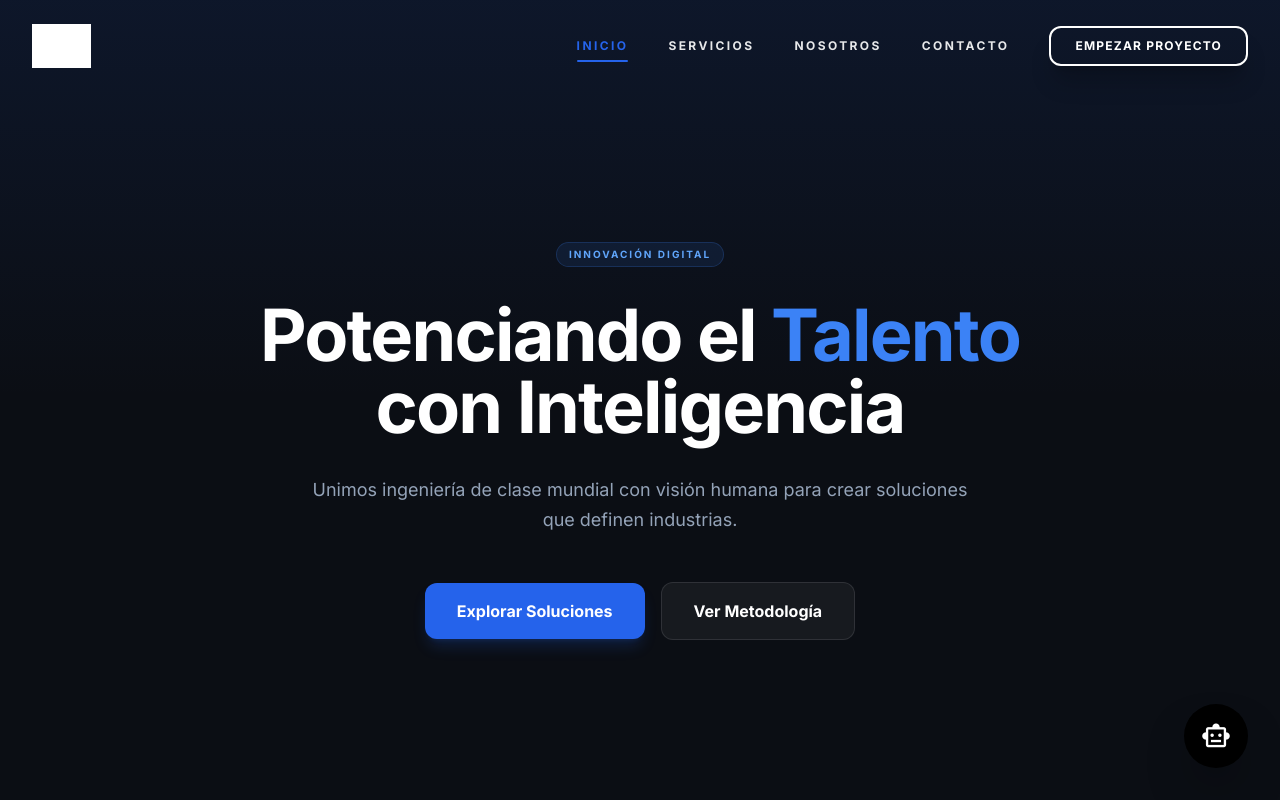
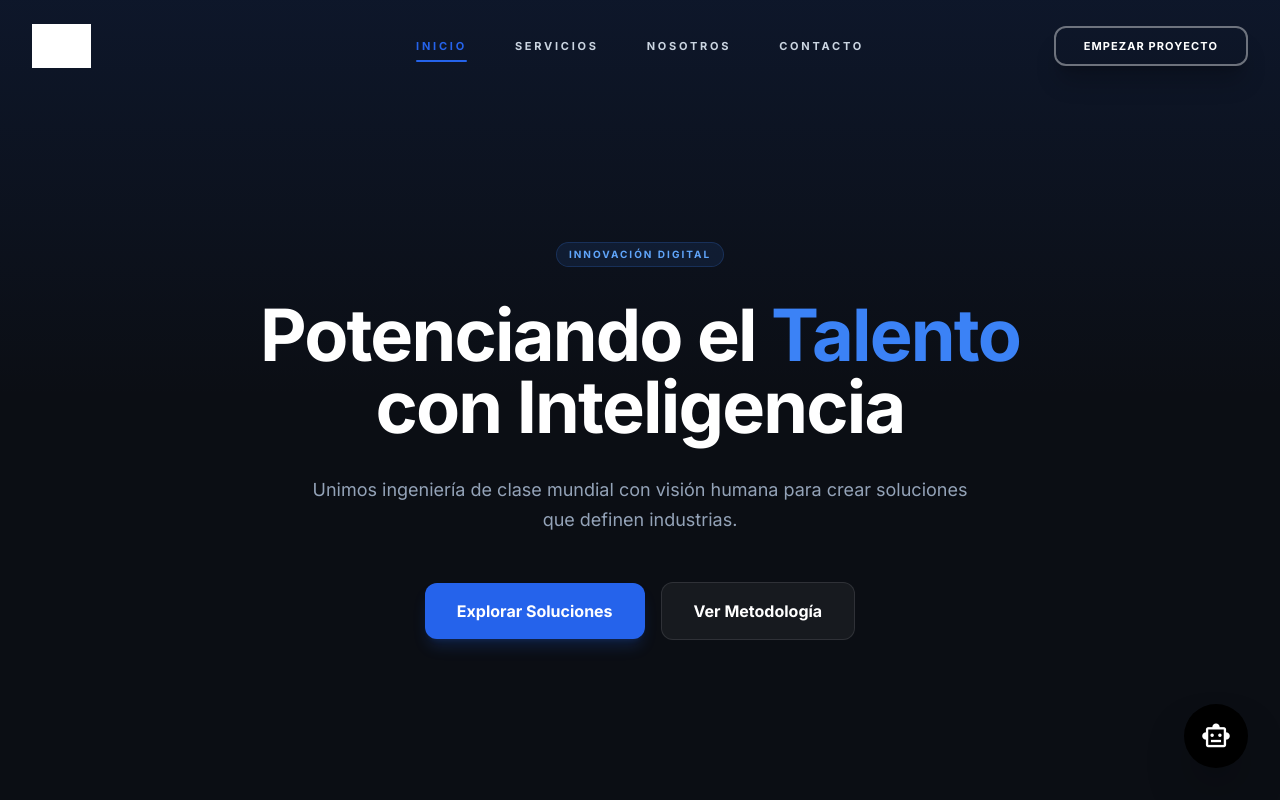
Before and after one commit to asinomas/paginaultima, a React (Vite) app in the folder Pagina_ultima/: page / in a window 1280 px wide. Shown: the top 800 px of the page. Built offline with nearby package versions, Linux system fonts and the light colour scheme; grey boxes are pictures that could not be loaded.

Commit message:
Update Navbar.tsx

```diff
--- a/Pagina_ultima/src/components/Navbar.tsx
+++ b/Pagina_ultima/src/components/Navbar.tsx
@@ -35,12 +35,13 @@ const Navbar: React.FC<NavbarProps> = ({ onNavigate, onContactClick, currentPage
     <nav className={`fixed w-full z-50 transition-all duration-300 ${
       isScrolled || currentPage !== 'home'
         ? 'bg-white shadow-md py-3'
-        : 'bg-transparent py-6 text-white'
+        : 'bg-transparent py-6'
     }`}>
       <div className="max-w-7xl mx-auto px-6 lg:px-8">
         <div className="flex justify-between items-center">
 
-          {/* Logo */}
+          {/* Logo - Izquierda */}
+          <div className="flex-1 flex justify-start">
             <button
               onClick={() => handleNavClick('home')}
               className="flex-shrink-0 flex items-center transition-transform hover:scale-105"
@@ -51,17 +52,20 @@ const Navbar: React.FC<NavbarProps> = ({ onNavigate, onContactClick, currentPage
                 src="https://www.blackti.cl/wp-content/uploads/2021/10/logo-black-ti.png"
               />
             </button>
+          </div>
 
-          {/* Menú Escritorio */}
-          <div className="hidden lg:flex items-center space-x-10">
+          {/* Menú Escritorio - Centrado y con Estilo Referencia */}
+          <div className="hidden lg:flex items-center justify-center space-x-12 flex-[2]">
             {navLinks.map((link) => (
               <button
                 key={link.id}
                 onClick={() => handleNavClick(link.id)}
-                className={`relative text-xs font-bold uppercase tracking-[0.2em] transition-all duration-300 ${
+                className={`relative text-[11px] font-bold uppercase tracking-[0.25em] transition-all duration-300 ${
                   currentPage === link.id
                     ? 'text-blue-600'
-                    : isScrolled || currentPage !== 'home' ? 'text-slate-700 hover:text-blue-600' : 'text-white/90 hover:text-white'
+                    : isScrolled || currentPage !== 'home'
+                      ? 'text-slate-600 hover:text-blue-600'
+                      : 'text-slate-300 hover:text-white' // Gris suave en lugar de blanco puro
                 }`}
               >
                 {link.name}
@@ -70,14 +74,16 @@ const Navbar: React.FC<NavbarProps> = ({ onNavigate, onContactClick, currentPage
                 )}
               </button>
             ))}
+          </div>
 
-            {/* Botón Empezar Proyecto con Borde Engrosado (border-2) */}
+          {/* Botón Derecha */}
+          <div className="hidden lg:flex items-center justify-end flex-1">
             <button
               onClick={onContactClick}
-              className={`ml-4 px-6 py-2.5 rounded-xl text-xs font-bold uppercase tracking-widest transition-all duration-300 border-2 active:scale-95 shadow-xl ${
+              className={`px-7 py-2.5 rounded-xl text-[11px] font-bold uppercase tracking-widest transition-all duration-300 border-2 active:scale-95 shadow-xl ${
                 isScrolled || currentPage !== 'home'
                   ? 'bg-transparent border-blue-600 text-blue-600 hover:bg-blue-600 hover:text-white shadow-blue-600/10'
-                  : 'bg-transparent border-white text-white hover:bg-white hover:text-blue-600 shadow-black/20'
+                  : 'bg-transparent border-white/40 text-white hover:bg-white hover:text-blue-600 shadow-black/20'
               }`}
             >
               Empezar Proyecto
@@ -104,7 +110,7 @@ const Navbar: React.FC<NavbarProps> = ({ onNavigate, onContactClick, currentPage
               <button
                 key={link.id}
                 onClick={() => handleNavClick(link.id)}
-                className={`block w-full text-left px-4 py-4 rounded-xl text-xs font-bold uppercase tracking-widest ${
+                className={`block w-full text-left px-4 py-4 rounded-xl text-[11px] font-bold uppercase tracking-widest ${
                   currentPage === link.id
                     ? 'bg-blue-50 text-blue-600'
                     : 'text-slate-700 hover:bg-slate-50'
@@ -115,7 +121,7 @@ const Navbar: React.FC<NavbarProps> = ({ onNavigate, onContactClick, currentPage
             ))}
             <button
               onClick={onContactClick}
-              className="block w-full text-center border-2 border-blue-600 text-blue-600 hover:bg-blue-600 hover:text-white px-4 py-4 rounded-xl text-xs font-bold uppercase tracking-widest mt-4 transition-all"
+              className="block w-full text-center border-2 border-blue-600 text-blue-600 px-4 py-4 rounded-xl text-[11px] font-bold uppercase tracking-widest mt-4"
             >
               Empezar Proyecto
             </button>
```
Lines whose indentation alone changed are shown as unchanged.
